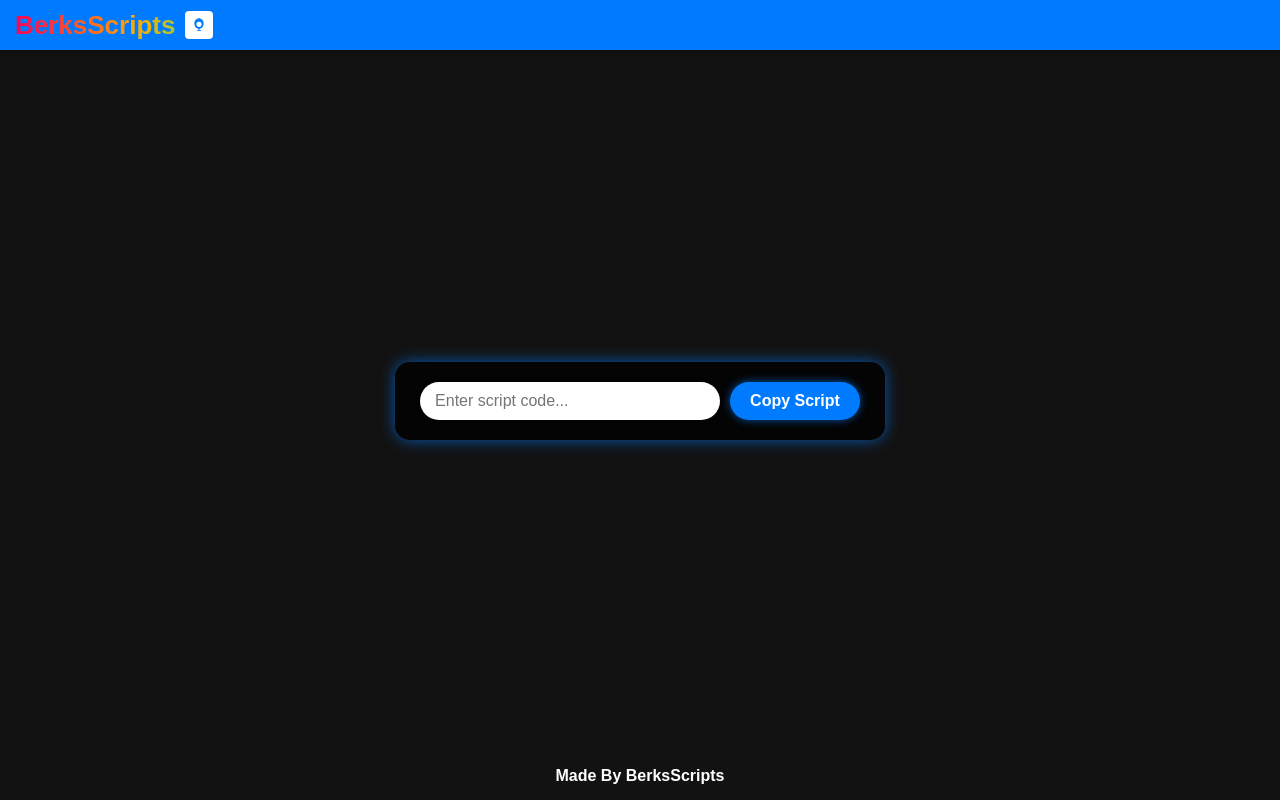
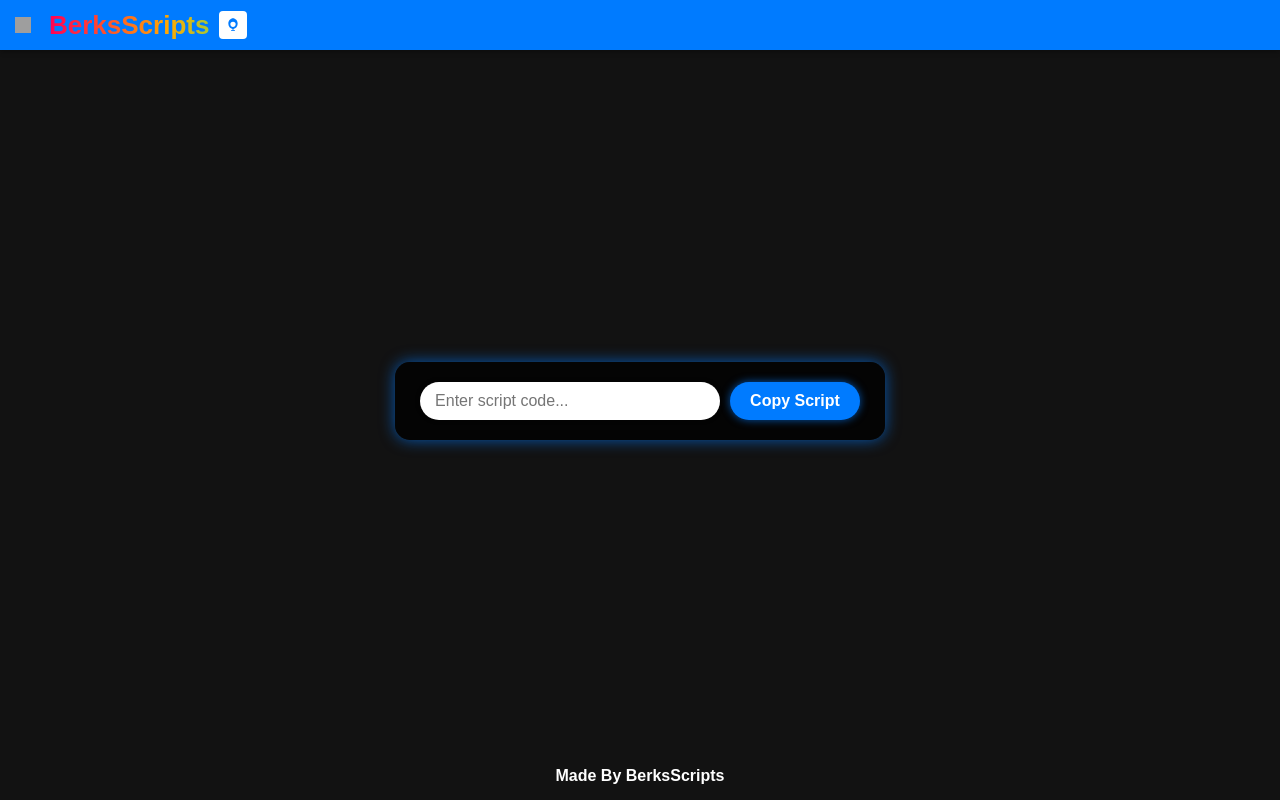
Before and after one commit to BerksGamesMC/testpro4234242424, a plain HTML site: page index.html in a window 1280 px wide. Drawn offline with Linux system fonts and the light colour scheme; grey boxes are pictures that could not be loaded.

Commit message:
index.html

```diff
--- a/index.html
+++ b/index.html
@@ -179,6 +179,8 @@
 <!-- Top bar with BerksScripts and toggle -->
 <div class="top-bar" id="top-bar">
   <div class="berks-container">
+    <!-- Dünya ikonu eklendi -->
+    <img src="https://i.postimg.cc/bd8j1MkH/image.png" alt="World Icon" style="width:16px; height:16px; user-select:none; margin-right:8px;" />
     <div id="berksText" class="berks-text">BerksScripts</div>
     <button id="toggleBtn" class="toggle-btn" aria-pressed="false" title="Toggle animation">
       <!-- Light icon -->
```
